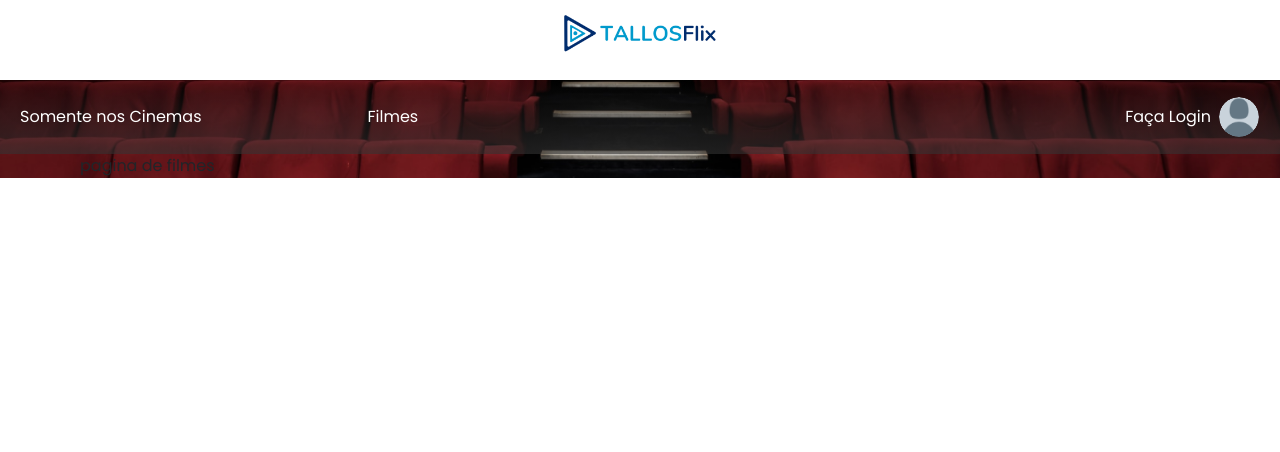
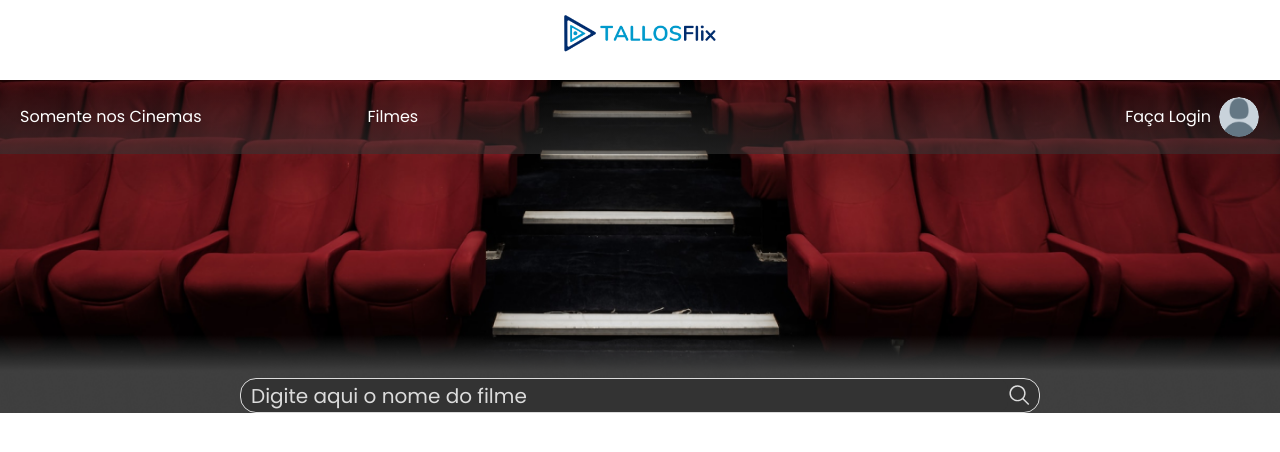
Before and after one commit to Paulo-DevTallos/front-user-tallos-flix, a Vue app: page /home/movies in a window 1280 px wide. Shown: the top 452 px of the page. Built offline with nearby package versions, Linux system fonts and the light colour scheme.

Commit message:
criando estrutura da pagina de movies

```diff
--- a/src/pages/Movies/MoviesView.vue
+++ b/src/pages/Movies/MoviesView.vue
@@ -1,10 +1,21 @@
 <template>
-  <div>
-    pagina de filmes
+  <div
+    class="home-field d-flex justify-content-center align-items-center flex-column gap-5"
+  >
+    <div class="search-components">
+      <SearchBar />
+    </div>
   </div>
 </template>
 
 <script lang="ts">
+import SearchBar from "../../components/SearchBar.vue";
+import { defineComponent } from 'vue';
+
+export default defineComponent({
+  name: 'MoviesView',
+  components: { SearchBar },
+});
 </script>
 
 <style lang="sass" scoped></style>
```
